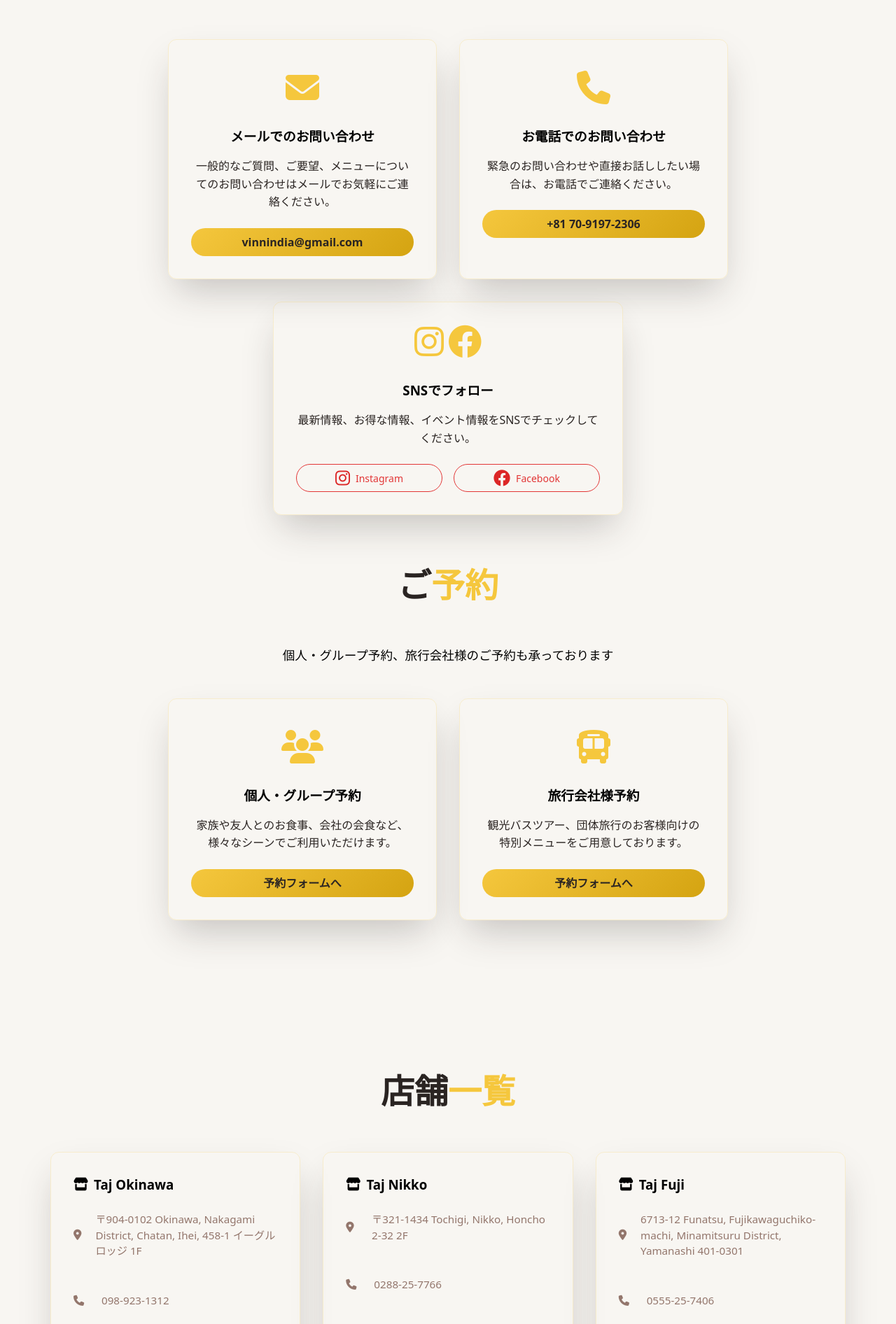
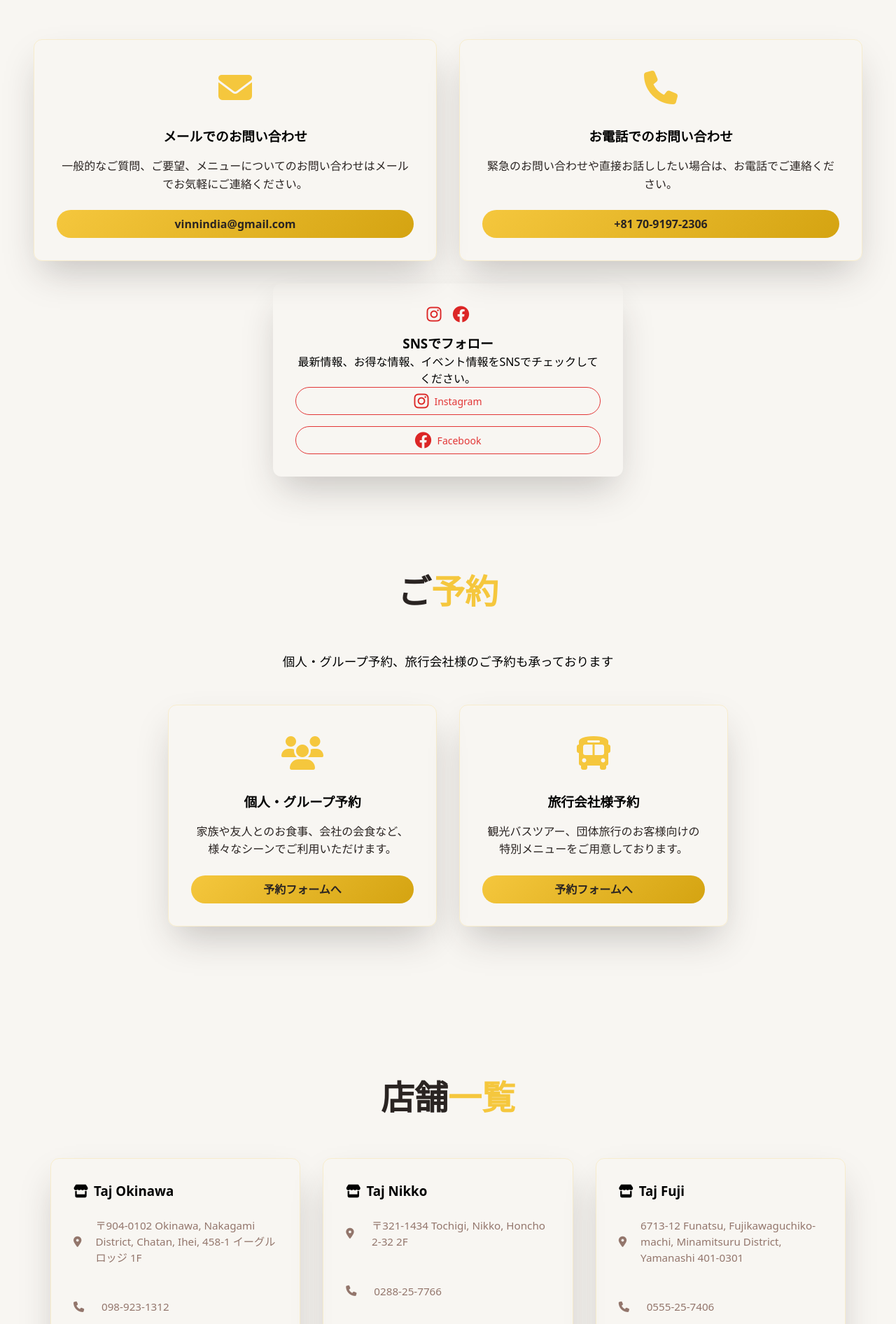
Before and after one commit to aakashmehra/taj-homepage, a Flask app: page /contact in a window 1280 px wide. Shown: the part 1148-3040 px from the top of the page at 70% size. Run offline with Flask 3, Linux system fonts and the light colour scheme.

Commit message:
Edit Contact Page

```diff
--- a/templates/main-contact.html
+++ b/templates/main-contact.html
@@ -9,6 +9,315 @@
 {% endblock %}
 
 {% block content %}
+
+<style>
+    /* Contact Page Specific Styles */
+
+/* General Contact Section */
+.general-contact-section {
+    margin-bottom: 4rem;
+}
+
+.general-contact-section .section-title {
+    text-align: center;
+    margin-bottom: 2rem;
+}
+
+/* Contact Grid Layout */
+.contact-grid {
+    display: grid;
+    grid-template-columns: repeat(2, 1fr);
+    gap: 2rem;
+    margin-bottom: 2rem;
+}
+
+/* Social Media Section - Centered */
+.social-section-wrapper {
+    display: flex;
+    justify-content: center;
+}
+
+.social-section-card {
+    background: var(--card);
+    padding: 2rem;
+    border-radius: var(--radius);
+    box-shadow: var(--shadow);
+    text-align: center;
+    max-width: 500px;
+    width: 100%;
+}
+
+/* Contact Cards */
+.reservation-option {
+    background: var(--card);
+    padding: 2rem;
+    border-radius: var(--radius);
+    box-shadow: var(--shadow);
+    text-align: center;
+}
+
+.reservation-option .icon-wrapper {
+    font-size: 3rem;
+    color: var(--accent);
+    margin-bottom: 1rem;
+}
+
+.reservation-option h3 {
+    margin-bottom: 1rem;
+    color: var(--accent);
+}
+
+.reservation-option p {
+    margin-bottom: 1.5rem;
+    line-height: 1.6;
+}
+
+/* Social Media Icons */
+.social-icons {
+    font-size: 1.5rem;
+    color: #dc2626;
+    margin-bottom: 1rem;
+    display: flex;
+    gap: 1rem;
+    justify-content: center;
+}
+
+.social-icons i {
+    transition: transform 0.3s ease;
+}
+
+.social-icons i:hover {
+    transform: scale(1.1);
+}
+
+/* Social Media Buttons */
+.social-buttons {
+    display: flex;
+    gap: 1rem;
+    justify-content: center;
+    flex-wrap: wrap;
+}
+
+.social-button {
+    padding: 0.75rem 1rem;
+    display: flex;
+    align-items: center;
+    gap: 0.5rem;
+}
+
+.social-button i {
+    font-size: 1.5rem;
+    color: #dc2626;
+}
+
+/* Reservations Section */
+.reservations-section {
+    margin-bottom: 4rem;
+}
+
+.reservations-section .section-title {
+    text-align: center;
+    margin-bottom: 2rem;
+}
+
+.reservations-section .section-description {
+    text-align: center;
+    margin-bottom: 3rem;
+    font-size: 1.1rem;
+    color: var(--text-secondary);
+}
+
+.reservation-options {
+    display: grid;
+    grid-template-columns: repeat(auto-fit, minmax(300px, 1fr));
+    gap: 2rem;
+    max-width: 800px;
+    margin: 0 auto;
+}
+
+/* Locations Section */
+.locations-section {
+    margin-bottom: 4rem;
+}
+
+.locations-section .section-title {
+    text-align: center;
+    margin-bottom: 2rem;
+}
+
+.locations-grid {
+    display: grid;
+    grid-template-columns: repeat(auto-fit, minmax(350px, 1fr));
+    gap: 2rem;
+}
+
+.location-card {
+    background: var(--card);
+    padding: 2rem;
+    border-radius: var(--radius);
+    box-shadow: var(--shadow);
+}
+
+.location-card h3 {
+    color: var(--accent);
+    margin-bottom: 1rem;
+    display: flex;
+    align-items: center;
+}
+
+.location-card h3 i {
+    margin-right: 0.5rem;
+}
+
+.contact-info p {
+    margin-bottom: 0.5rem;
+}
+
+.contact-info i {
+    color: var(--accent);
+    margin-right: 0.5rem;
+}
+
+.contact-info a {
+    color: inherit;
+    text-decoration: none;
+    transition: color 0.3s ease;
+}
+
+.contact-info a:hover {
+    color: var(--accent);
+}
+
+.contact-info .btn-group {
+    display: flex;
+    gap: 0.5rem;
+    flex-wrap: wrap;
+    margin-top: 1rem;
+}
+
+/* Business Hours Note */
+.business-hours-note {
+    text-align: center;
+    background: var(--bg-secondary);
+    padding: 2rem;
+    border-radius: var(--radius);
+}
+
+.business-hours-note h3 {
+    margin-bottom: 1rem;
+    color: var(--accent);
+}
+
+.business-hours-note i {
+    margin-right: 0.5rem;
+}
+
+/* Mobile Responsive Styles */
+@media (max-width: 768px) {
+    /* Contact Grid - Stack on Mobile */
+    .contact-grid {
+        grid-template-columns: 1fr;
+        gap: 1.5rem;
+    }
+
+    /* Social Section */
+    .social-section-card {
+        max-width: 100%;
+        padding: 1.5rem;
+    }
+
+    .social-icons {
+        font-size: 1.25rem;
+    }
+
+    .social-buttons {
+        flex-direction: column;
+        gap: 0.75rem;
+    }
+
+    .social-button {
+        width: 100%;
+        justify-content: center;
+    }
+
+    /* Reservation Options */
+    .reservation-options {
+        grid-template-columns: 1fr;
+        gap: 1.5rem;
+    }
+
+    .reservation-option {
+        padding: 1.5rem;
+    }
+
+    .reservation-option .icon-wrapper {
+        font-size: 2.5rem;
+    }
+
+    /* Locations Grid */
+    .locations-grid {
+        grid-template-columns: 1fr;
+        gap: 1.5rem;
+    }
+
+    .location-card {
+        padding: 1.5rem;
+    }
+
+    /* Section Spacing */
+    .general-contact-section,
+    .reservations-section,
+    .locations-section {
+        margin-bottom: 2.5rem;
+    }
+
+    /* Section Titles */
+    .section-title {
+        font-size: 1.5rem;
+    }
+
+    .reservations-section .section-description {
+        font-size: 1rem;
+    }
+
+    /* Business Hours Note */
+    .business-hours-note {
+        padding: 1.5rem;
+    }
+}
+
+@media (max-width: 480px) {
+    /* Extra Small Devices */
+    .reservation-option {
+        padding: 1.25rem;
+    }
+
+    .location-card {
+        padding: 1.25rem;
+    }
+
+    .social-section-card {
+        padding: 1.25rem;
+    }
+
+    .section-title {
+        font-size: 1.25rem;
+    }
+
+    .btn {
+        font-size: 0.875rem;
+        padding: 0.5rem 1rem;
+    }
+
+    .social-button {
+        padding: 0.625rem 0.875rem;
+    }
+
+    .social-button i {
+        font-size: 1.25rem;
+    }
+}
+</style>
 <div id="root">
     <!-- Hero Section -->
     <section class="hero-section">
@@ -53,8 +362,8 @@
             </div>
 
             <!-- General Contact Information -->
-<div class="general-contact-section" style="margin-bottom: 4rem;">
-    <h2 class="section-title" style="text-align: center; margin-bottom: 2rem;">
+<div class="general-contact-section">
+    <h2 class="section-title">
         {% if lang == 'jp' %}
             一般的な<span class="text-luxury-gold">お問い合わせ</span>
         {% else %}
@@ -62,19 +371,19 @@
         {% endif %}
     </h2>
 
-    <div class="reservation-options" style="display: grid; grid-template-columns: repeat(2, 1fr); gap: 2rem; margin-bottom: 2rem;">
-        <div class="reservation-option" style="background: var(--card); padding: 2rem; border-radius: var(--radius); box-shadow: var(--shadow); text-align: center;">
-            <div style="font-size: 3rem; color: var(--accent); margin-bottom: 1rem;">
+    <div class="contact-grid">
+        <div class="reservation-option">
+            <div class="icon-wrapper">
                 <i class="fas fa-envelope"></i>
             </div>
-            <h3 style="margin-bottom: 1rem; color: var(--accent);">
+            <h3>
                 {% if lang == 'jp' %}
                     メールでのお問い合わせ
                 {% else %}
                     Email Inquiries
                 {% endif %}
             </h3>
-            <p style="margin-bottom: 1.5rem; line-height: 1.6;">
+            <p>
                 {% if lang == 'jp' %}
                     一般的なご質問、ご要望、メニューについてのお問い合わせはメールでお気軽にご連絡ください。
                 {% else %}
@@ -84,18 +393,18 @@
             <a href="mailto:vinnindia@gmail.com" class="btn btn-location-primary">vinnindia@gmail.com</a>
         </div>
 
-        <div class="reservation-option" style="background: var(--card); padding: 2rem; border-radius: var(--radius); box-shadow: var(--shadow); text-align: center;">
-            <div style="font-size: 3rem; color: var(--accent); margin-bottom: 1rem;">
+        <div class="reservation-option">
+            <div class="icon-wrapper">
                 <i class="fas fa-phone"></i>
             </div>
-            <h3 style="margin-bottom: 1rem; color: var(--accent);">
+            <h3>
                 {% if lang == 'jp' %}
                     お電話でのお問い合わせ
                 {% else %}
                     Phone Inquiries
                 {% endif %}
             </h3>
-            <p style="margin-bottom: 1.5rem; line-height: 1.6;">
+            <p>
                 {% if lang == 'jp' %}
                     緊急のお問い合わせや直接お話ししたい場合は、お電話でご連絡ください。
                 {% else %}
@@ -106,47 +415,48 @@
         </div>
     </div>
 
-    <div style="display: flex; justify-content: center;">
-        <div class="reservation-option" style="background: var(--card); padding: 2rem; border-radius: var(--radius); box-shadow: var(--shadow); text-align: center; max-width: 500px; width: 100%;">
-            <div style="font-size: 1.5rem; color: #dc2626; margin-bottom: 1rem;">
+    <div class="social-section-wrapper">
+        <div class="social-section-card">
+            <div class="social-icons">
                 <i class="fab fa-instagram"></i>
                 <i class="fab fa-facebook"></i>
             </div>
-            <h3 style="margin-bottom: 1rem; color: var(--accent);">
+            <h3>
                 {% if lang == 'jp' %}
                     SNSでフォロー
                 {% else %}
                     Follow Us on Social
                 {% endif %}
             </h3>
-            <p style="margin-bottom: 1.5rem; line-height: 1.6;">
+            <p>
                 {% if lang == 'jp' %}
                     最新情報、お得な情報、イベント情報をSNSでチェックしてください。
                 {% else %}
                     Check our social media for updates, special offers, and event information.
                 {% endif %}
             </p>
-            <div style="display: flex; gap: 1rem; justify-content: center;">
-                <a href="#" class="btn btn-location-outline" style="padding: 0.75rem 1rem; display: flex; align-items: center; gap: 0.5rem;">
-                    <i class="fab fa-instagram" style="font-size: 1.5rem; color: #dc2626; padding-top: 1rem;"></i> Instagram
+            <div class="social-buttons">
+                <a href="#" class="btn btn-location-outline social-button">
+                    <i class="fab fa-instagram"></i> Instagram
                 </a>
-                <a href="#" class="btn btn-location-outline" style="padding: 0.75rem 1rem; display: flex; align-items: center; gap: 0.5rem;">
-                    <i class="fab fa-facebook" style="font-size: 1.5rem; color: #dc2626; padding-top: 1rem;"></i> Facebook
+                <a href="#" class="btn btn-location-outline social-button">
+                    <i class="fab fa-facebook"></i> Facebook
                 </a>
+            </div>
         </div>
     </div>
 </div>
 
 <!-- Reservations Section -->
-            <div class="reservations-section" style="margin-bottom: 4rem;">
-                <h2 class="section-title" style="text-align: center; margin-bottom: 2rem;">
+<div class="reservations-section">
+    <h2 class="section-title">
         {% if lang == 'jp' %}
             ご<span class="text-luxury-gold">予約</span>
         {% else %}
             Make a <span class="text-luxury-gold">Reservation</span>
         {% endif %}
     </h2>
-                <p style="text-align: center; margin-bottom: 3rem; font-size: 1.1rem; color: var(--text-secondary);">
+    <p class="section-description">
         {% if lang == 'jp' %}
             個人・グループ予約、旅行会社様のご予約も承っております
         {% else %}
@@ -154,19 +464,19 @@
         {% endif %}
     </p>
 
-                <div class="reservation-options" style="display: grid; grid-template-columns: repeat(auto-fit, minmax(300px, 1fr)); gap: 2rem; max-width: 800px; margin: 0 auto;">
-                <div class="reservation-option" style="background: var(--card); padding: 2rem; border-radius: var(--radius); box-shadow: var(--shadow); text-align: center;">
-                    <div style="font-size: 3rem; color: var(--accent); margin-bottom: 1rem;">
+    <div class="reservation-options">
+        <div class="reservation-option">
+            <div class="icon-wrapper">
                 <i class="fas fa-users"></i>
             </div>
-                    <h3 style="margin-bottom: 1rem; color: var(--accent);">
+            <h3>
                 {% if lang == 'jp' %}
                     個人・グループ予約
                 {% else %}
                     Individual/Group Reservations
                 {% endif %}
             </h3>
-                    <p style="margin-bottom: 1.5rem; line-height: 1.6;">
+            <p>
                 {% if lang == 'jp' %}
                     家族や友人とのお食事、会社の会食など、様々なシーンでご利用いただけます。
                 {% else %}
@@ -182,18 +492,18 @@
             </a>
         </div>
 
-                <div class="reservation-option" style="background: var(--card); padding: 2rem; border-radius: var(--radius); box-shadow: var(--shadow); text-align: center;">
-                    <div style="font-size: 3rem; color: var(--accent); margin-bottom: 1rem;">
+        <div class="reservation-option">
+            <div class="icon-wrapper">
                 <i class="fas fa-bus"></i>
             </div>
-                    <h3 style="margin-bottom: 1rem; color: var(--accent);">
+            <h3>
                 {% if lang == 'jp' %}
                     旅行会社様予約
                 {% else %}
                     Travel Agency Reservations
                 {% endif %}
             </h3>
-                    <p style="margin-bottom: 1.5rem; line-height: 1.6;">
+            <p>
                 {% if lang == 'jp' %}
                     観光バスツアー、団体旅行のお客様向けの特別メニューをご用意しております。
                 {% else %}
@@ -212,8 +522,8 @@
 </div>
 
 <!-- Restaurant Locations -->
-        <div class="locations-section" style="margin-bottom: 4rem;">
-            <h2 class="section-title" style="text-align: center; margin-bottom: 2rem;">
+<div class="locations-section">
+    <h2 class="section-title">
         {% if lang == 'jp' %}
             店舗<span class="text-luxury-gold">一覧</span>
         {% else %}
@@ -221,32 +531,32 @@
         {% endif %}
     </h2>
 
-            <div style="display: grid; grid-template-columns: repeat(auto-fit, minmax(350px, 1fr)); gap: 2rem;">
+    <div class="locations-grid">
         <!-- Taj Okinawa -->
-            <div class="location-card" style="background: var(--card); padding: 2rem; border-radius: var(--radius); box-shadow: var(--shadow);">
-                <h3 style="color: var(--accent); margin-bottom: 1rem; display: flex; align-items: center;">
-                    <i class="fas fa-store" style="margin-right: 0.5rem;"></i>
+        <div class="location-card">
+            <h3>
+                <i class="fas fa-store"></i>
                 Taj Okinawa
             </h3>
             <div class="contact-info">
-                    <p style="margin-bottom: 0.5rem;">
-                        <i class="fas fa-map-marker-alt" style="color: var(--accent); margin-right: 0.5rem;"></i>
+                <p>
+                    <i class="fas fa-map-marker-alt"></i>
                     〒904-0102 Okinawa, Nakagami District, Chatan, Ihei, 458-1 イーグルロッジ 1F
                 </p>
-                    <p style="margin-bottom: 0.5rem;">
-                        <i class="fas fa-phone" style="color: var(--accent); margin-right: 0.5rem;"></i>
-                        <a href="tel:098-923-1312" style="color: inherit; text-decoration: none;">098-923-1312</a>
+                <p>
+                    <i class="fas fa-phone"></i>
+                    <a href="tel:098-923-1312">098-923-1312</a>
                 </p>
-                    <p style="margin-bottom: 1rem;">
-                        <i class="fas fa-clock" style="color: var(--accent); margin-right: 0.5rem;"></i>
+                <p>
+                    <i class="fas fa-clock"></i>
                     {% if lang == 'jp' %}
                         店内: 11:00-22:00 | 配達: 11:00-21:30
                     {% else %}
                         Dine-in: 11am-10pm | Delivery: 11am-9:30pm
                     {% endif %}
                 </p>
-                    <div style="display: flex; gap: 0.5rem; flex-wrap: wrap;">
-                        <a href="{{ url_for('taj_okinawa') }}" class="btn btn-outline" style="font-size: 0.9rem; padding: 0.5rem 1rem;">
+                <div class="btn-group">
+                    <a href="{{ url_for('taj_okinawa') }}" class="btn">
                         {% if lang == 'jp' %}
                             詳細を見る
                         {% else %}
@@ -258,30 +568,30 @@
         </div>
 
         <!-- Taj Nikko -->
-            <div class="location-card" style="background: var(--card); padding: 2rem; border-radius: var(--radius); box-shadow: var(--shadow);">
-                <h3 style="color: var(--accent); margin-bottom: 1rem; display: flex; align-items: center;">
-                    <i class="fas fa-store" style="margin-right: 0.5rem;"></i>
+        <div class="location-card">
+            <h3>
+                <i class="fas fa-store"></i>
                 Taj Nikko
             </h3>
             <div class="contact-info">
-                    <p style="margin-bottom: 0.5rem;">
-                        <i class="fas fa-map-marker-alt" style="color: var(--accent); margin-right: 0.5rem;"></i>
+                <p>
+                    <i class="fas fa-map-marker-alt"></i>
                     〒321-1434 Tochigi, Nikko, Honcho 2-32 2F
                 </p>
-                    <p style="margin-bottom: 0.5rem;">
-                        <i class="fas fa-phone" style="color: var(--accent); margin-right: 0.5rem;"></i>
-                        <a href="tel:0288-25-7766" style="color: inherit; text-decoration: none;">0288-25-7766</a>
+                <p>
+                    <i class="fas fa-phone"></i>
+                    <a href="tel:0288-25-7766">0288-25-7766</a>
                 </p>
-                    <p style="margin-bottom: 1rem;">
-                        <i class="fas fa-clock" style="color: var(--accent); margin-right: 0.5rem;"></i>
+                <p>
+                    <i class="fas fa-clock"></i>
                     {% if lang == 'jp' %}
                         店内・テイクアウト: 11:00-21:00
                     {% else %}
                         Dine-in & Takeout: 11am-9pm
                     {% endif %}
                 </p>
-                    <div style="display: flex; gap: 0.5rem; flex-wrap: wrap;">
-                        <a href="{{ url_for('taj_nikko') }}" class="btn btn-outline" style="font-size: 0.9rem; padding: 0.5rem 1rem;">
+                <div class="btn-group">
+                    <a href="{{ url_for('taj_nikko') }}" class="btn">
                         {% if lang == 'jp' %}
                             詳細を見る
                         {% else %}
@@ -293,34 +603,34 @@
         </div>
 
         <!-- Taj Fuji -->
-            <div class="location-card" style="background: var(--card); padding: 2rem; border-radius: var(--radius); box-shadow: var(--shadow);">
-                <h3 style="color: var(--accent); margin-bottom: 1rem; display: flex; align-items: center;">
-                    <i class="fas fa-store" style="margin-right: 0.5rem;"></i>
+        <div class="location-card">
+            <h3>
+                <i class="fas fa-store"></i>
                 Taj Fuji
             </h3>
             <div class="contact-info">
-                    <p style="margin-bottom: 0.5rem;">
-                        <i class="fas fa-map-marker-alt" style="color: var(--accent); margin-right: 0.5rem;"></i>
+                <p>
+                    <i class="fas fa-map-marker-alt"></i>
                     6713-12 Funatsu, Fujikawaguchiko-machi, Minamitsuru District, Yamanashi 401-0301
                 </p>
-                    <p style="margin-bottom: 0.5rem;">
-                        <i class="fas fa-phone" style="color: var(--accent); margin-right: 0.5rem;"></i>
-                        <a href="tel:0555-25-7406" style="color: inherit; text-decoration: none;">0555-25-7406</a>
+                <p>
+                    <i class="fas fa-phone"></i>
+                    <a href="tel:0555-25-7406">0555-25-7406</a>
                 </p>
-                    <p style="margin-bottom: 0.5rem;">
-                        <i class="fas fa-phone" style="color: var(--accent); margin-right: 0.5rem;"></i>
-                        <a href="tel:070-9197-2306" style="color: inherit; text-decoration: none;">070-9197-2306</a>
+                <p>
+                    <i class="fas fa-phone"></i>
+                    <a href="tel:070-9197-2306">070-9197-2306</a>
                 </p>
-                    <p style="margin-bottom: 1rem;">
-                        <i class="fas fa-clock" style="color: var(--accent); margin-right: 0.5rem;"></i>
+                <p>
+                    <i class="fas fa-clock"></i>
                     {% if lang == 'jp' %}
                         店内・テイクアウト: 11:00-21:30
                     {% else %}
                         Dine-in & Takeout: 11am-9:30pm
                     {% endif %}
                 </p>
-                    <div style="display: flex; gap: 0.5rem; flex-wrap: wrap;">
-                        <a href="{{ url_for('taj_fuji') }}" class="btn btn-outline" style="font-size: 0.9rem; padding: 0.5rem 1rem;">
+                <div class="btn-group">
+                    <a href="{{ url_for('taj_fuji') }}" class="btn">
                         {% if lang == 'jp' %}
                             詳細を見る
                         {% else %}
@@ -334,9 +644,9 @@
 </div>
 
 <!-- Business Hours Note -->
-            <div class="business-hours-note" style="text-align: center; background: var(--bg-secondary); padding: 2rem; border-radius: var(--radius);">
-                <h3 style="margin-bottom: 1rem; color: var(--accent);">
-                    <i class="fas fa-info-circle" style="margin-right: 0.5rem;"></i>
+<div class="business-hours-note">
+    <h3>
+        <i class="fas fa-info-circle"></i>
         {% if lang == 'jp' %}
             営業時間について
         {% else %}
@@ -351,10 +661,6 @@
         {% endif %}
     </p>
 </div>
-        </div>
-
-    </section>
-</div>
 
 
 
```
Lines whose indentation alone changed are shown as unchanged.
